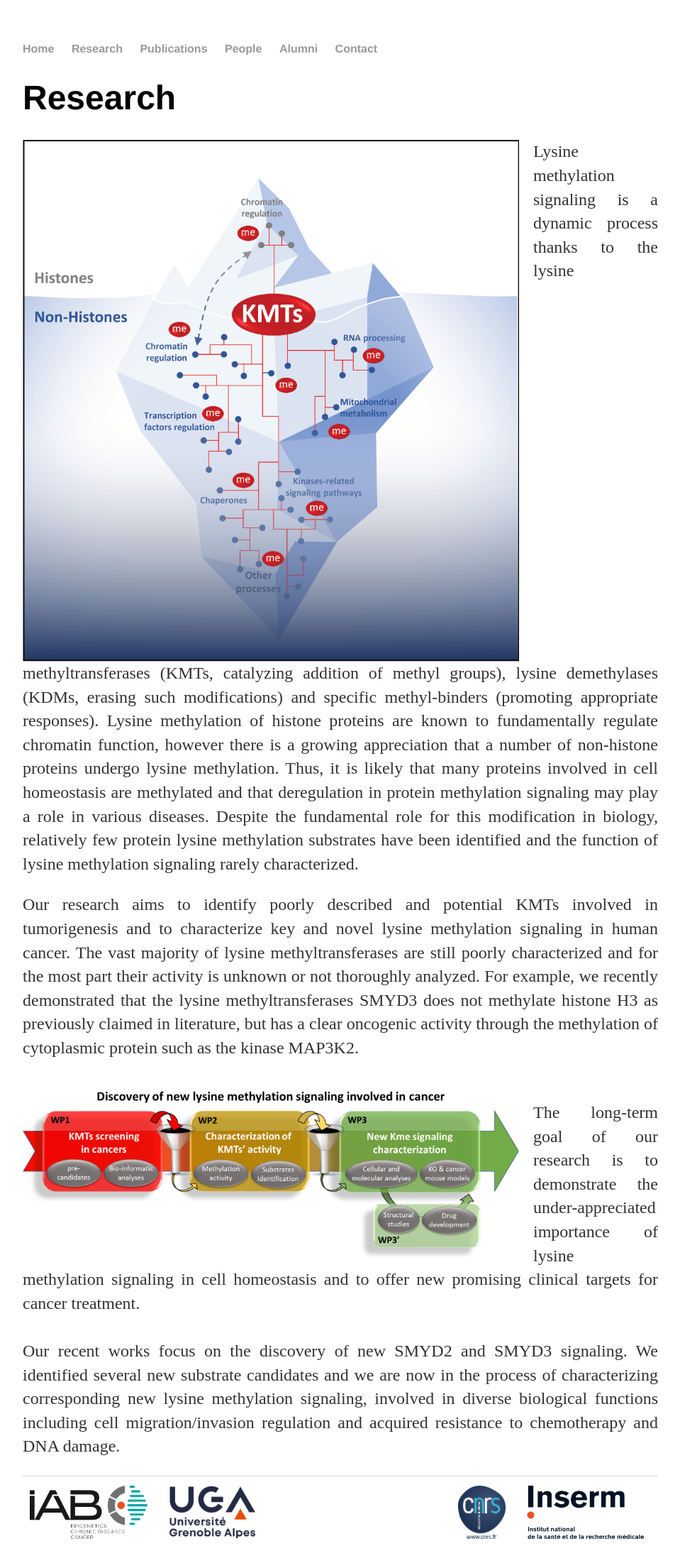
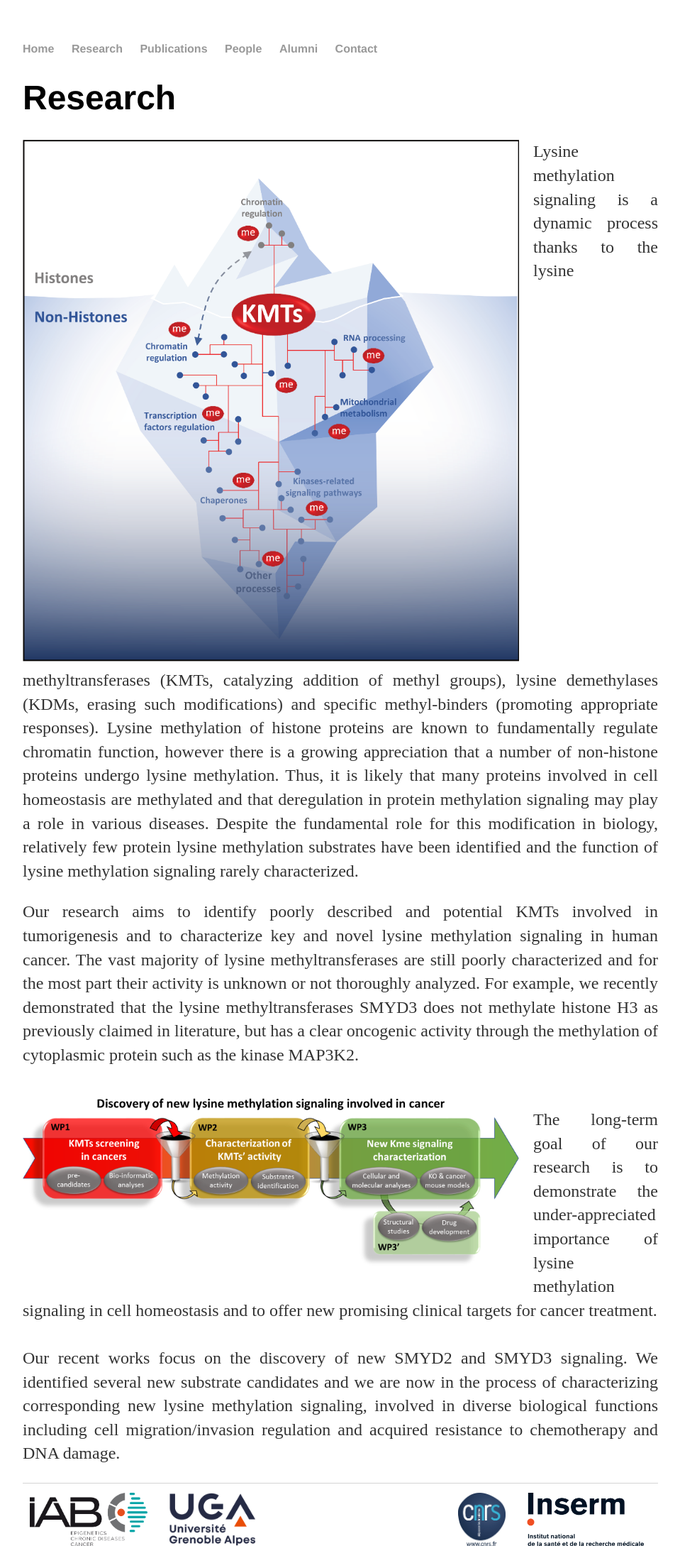
Before and after one commit to Reynoird-Lab/Reynoird-lab.github.io, a Jekyll site: the page built from Research/index.html, in a window 1280 px wide. Shown: the whole page at 71% size, without its empty margins (160-1119 px from the left). Built offline with Jekyll 4.4.1, drawn with Linux system fonts in a browser that asks for light colours; Markdown is read by kramdown in place of the engine named in the settings.

Commit message:
Update index.html

```diff
--- a/Research/index.html
+++ b/Research/index.html
@@ -4,8 +4,8 @@
 ---
 	<h1>{{ page.title }}</h1>
 
-<img src="https://reynoird-lab.github.io/Images/Lukinovic V graphical abstract CMYK_revision.png" title="Lysine Methylation Signaling" align="left" width="700" style="margin: 0px 20px 0px 0px;"/> <p align="justify"> Lysine methylation signaling is a dynamic process thanks to the lysine methyltransferases (KMTs, catalyzing addition of methyl groups), lysine demethylases (KDMs, erasing such modifications) and specific methyl-binders (promoting appropriate responses). Lysine methylation of histone proteins are known to fundamentally regulate chromatin function, however there is a growing appreciation that a number of non-histone proteins undergo lysine methylation. Thus, it is likely that many proteins involved in cell homeostasis are methylated and that deregulation in protein methylation signaling may play a role in various diseases. Despite the fundamental role for this modification in biology, relatively few protein lysine methylation substrates have been identified and the function of lysine methylation signaling rarely characterized. <br></div>
+<img src="https://reynoird-lab.github.io/Images/Lukinovic V graphical abstract CMYK_revision.png" title="Lysine Methylation Signaling" align="left" width="700" style="margin: 0px 20px 10px 0px;"/> <p align="justify"> Lysine methylation signaling is a dynamic process thanks to the lysine methyltransferases (KMTs, catalyzing addition of methyl groups), lysine demethylases (KDMs, erasing such modifications) and specific methyl-binders (promoting appropriate responses). Lysine methylation of histone proteins are known to fundamentally regulate chromatin function, however there is a growing appreciation that a number of non-histone proteins undergo lysine methylation. Thus, it is likely that many proteins involved in cell homeostasis are methylated and that deregulation in protein methylation signaling may play a role in various diseases. Despite the fundamental role for this modification in biology, relatively few protein lysine methylation substrates have been identified and the function of lysine methylation signaling rarely characterized. <br></div>
 <p align="justify">Our research aims to identify poorly described and potential KMTs involved in tumorigenesis and to characterize key and novel lysine methylation signaling in human cancer. The vast majority of lysine methyltransferases are still poorly characterized and for the most part their activity is unknown or not thoroughly analyzed. For example, we recently demonstrated that the lysine methyltransferases SMYD3 does not methylate histone H3 as previously claimed in literature, but has a clear oncogenic activity through the methylation of cytoplasmic protein such as the kinase MAP3K2.<br>
-<br><img src="https://reynoird-lab.github.io/Images/research.png" title="research" width="700" align="left" style="margin: 0px 20px 0px 0px;" />
+<br><img src="https://reynoird-lab.github.io/Images/research.png" title="research" width="700" align="left" style="margin: 0px 20px 10px 0px;" />
 <p align="justify">The long-term goal of our research is to demonstrate the under-appreciated importance of lysine methylation signaling in cell homeostasis and to offer new promising clinical targets for cancer treatment. <br>
 <br>Our recent works focus on the discovery of new SMYD2 and SMYD3 signaling. We identified several new substrate candidates and we are now in the process of characterizing corresponding new lysine methylation signaling, involved in diverse biological functions including cell migration/invasion regulation and acquired resistance to chemotherapy and DNA damage.</p>
```
